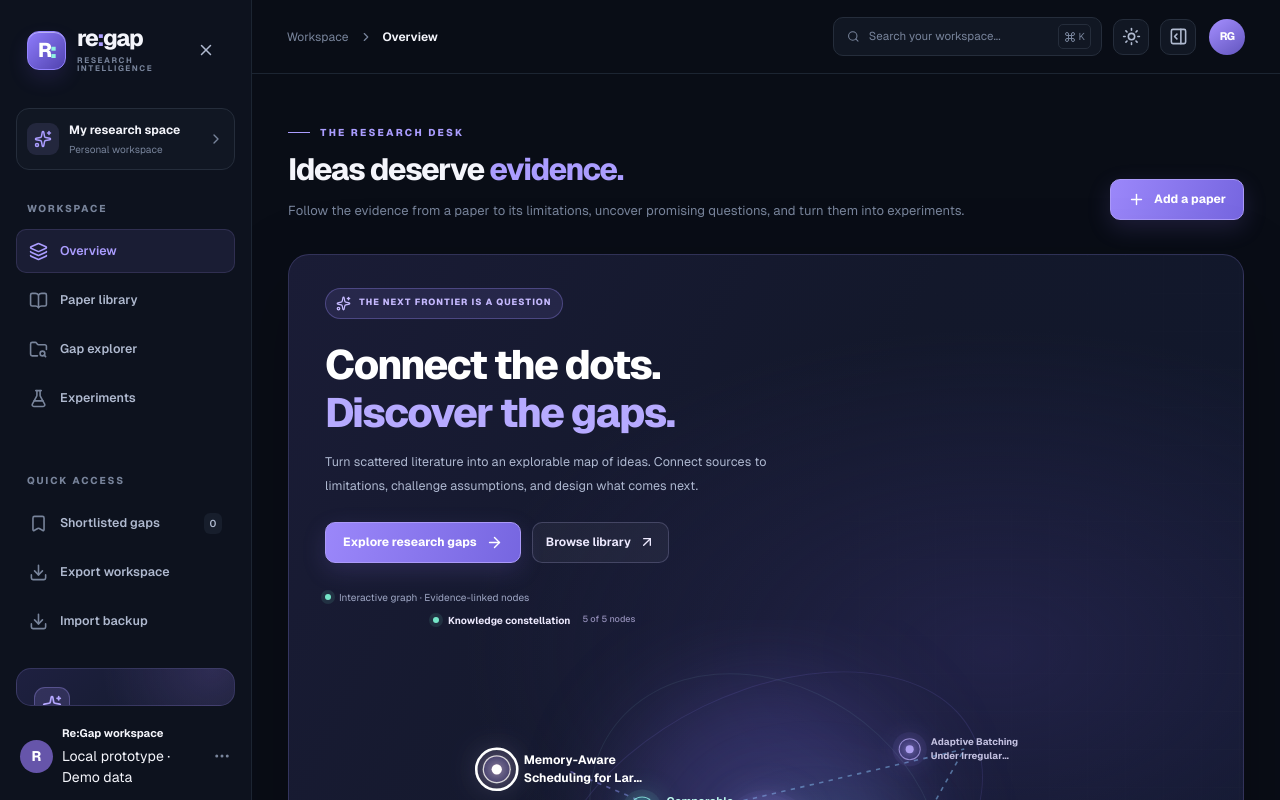
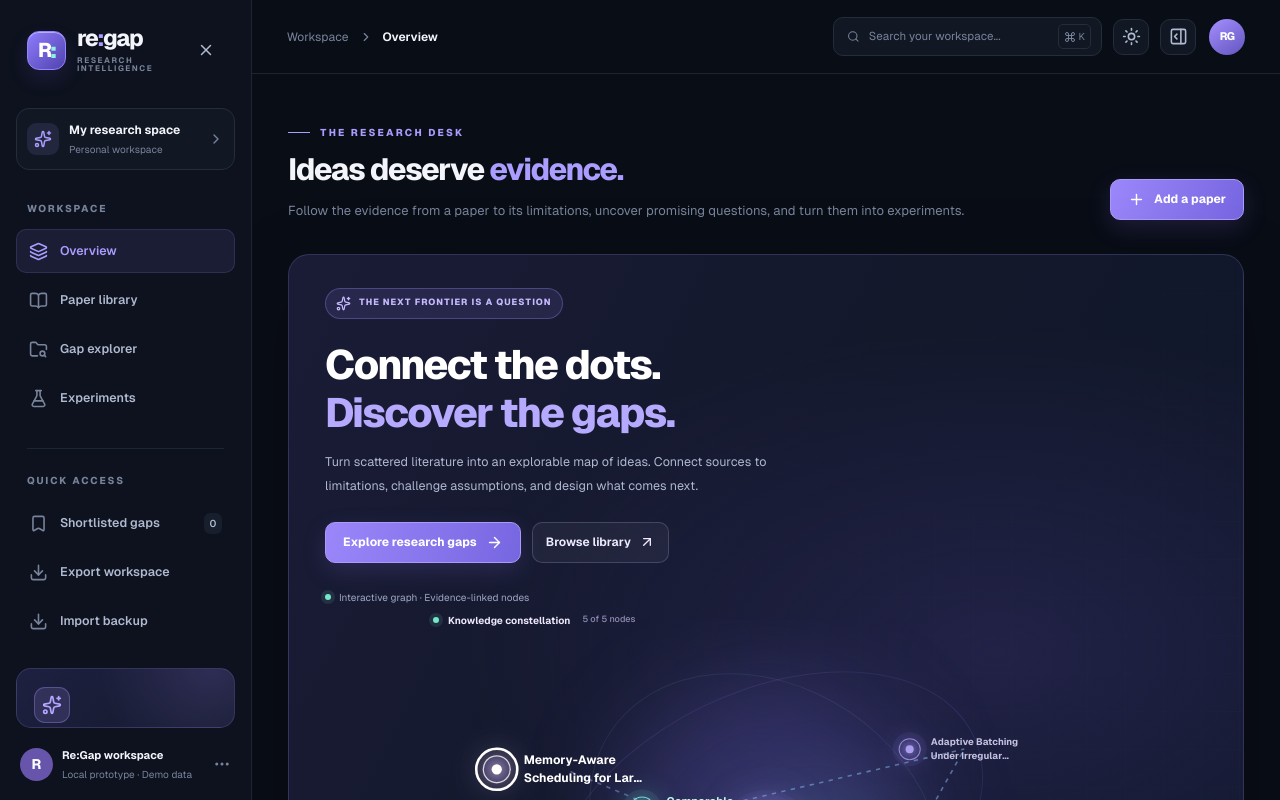
Before and after one commit to Samiiii1023/regap-workspace, a Next.js app in the folder apps/web/: page / in a window 1280 px wide. Shown: the top 800 px of the page. Built offline with nearby package versions, Linux system fonts and the light colour scheme.

Commit message:
style(css): remove ambiguous high-specificity selectors without changing appearance

```diff
--- a/apps/web/components/immersive-workspace.tsx
+++ b/apps/web/components/immersive-workspace.tsx
@@ -731,7 +731,7 @@ export function ImmersiveWorkspace() {
 						<span className="footer-avatar">R</span>
 						<div>
 							<strong>Re:Gap workspace</strong>
-							<span>Local prototype · Demo data</span>
+							<span className="sidebar-footer-status">Local prototype · Demo data</span>
 						</div>
 						<MoreHorizontal size={18} />
 					</div>
@@ -977,7 +977,7 @@ export function ImmersiveWorkspace() {
 														0{index + 1}
 													</span>
 													<span className="recent-paper-body">
-														<strong>{paper.title}</strong>
+														<strong className="recent-paper-title">{paper.title}</strong>
 														<small>
 															{paper.venue} <span>·</span> {paper.year}
 														</small>
```
